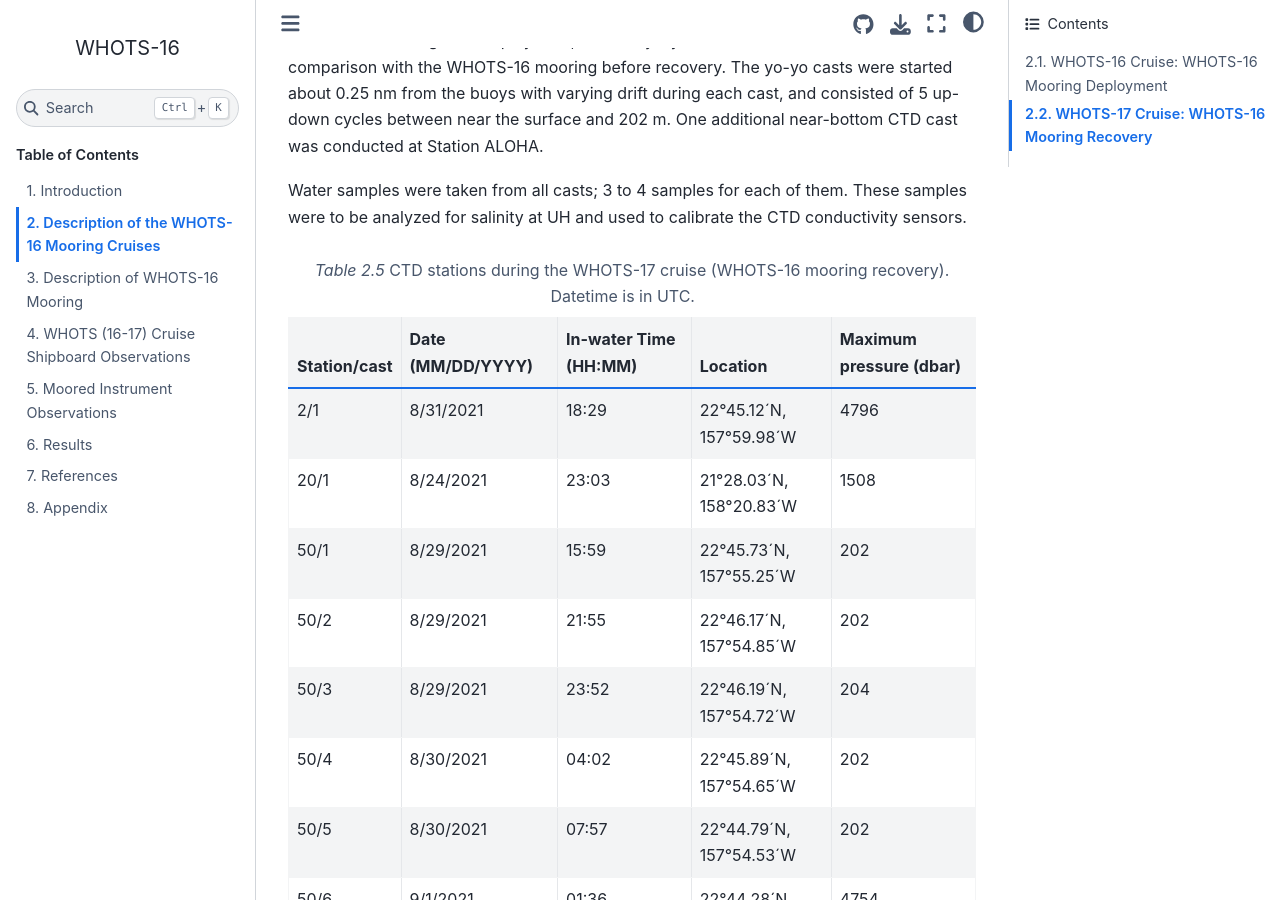
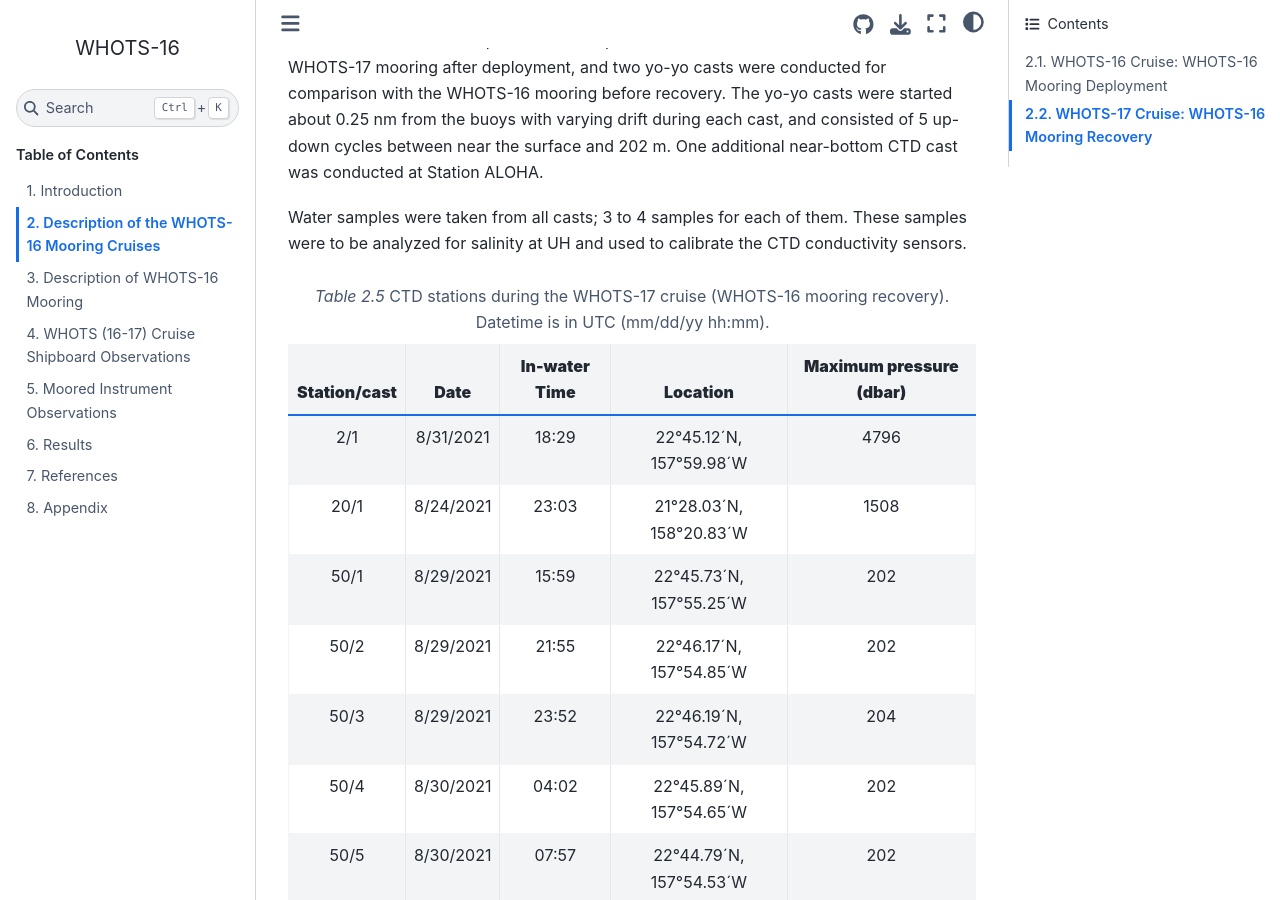
Before and after one commit to hot-dogs/whots16-data-report, a Sphinx documentation site: the page built from docs/source/2_section.md, in a window 1280 px wide and 900 px high, scrolled down 4652 px. Built offline with Sphinx 7.4.7 and the Sphinx Book theme 1.1.4, drawn with Linux system fonts in a browser that asks for light colours; cross-references to code outside the pages are shown as plain code; some of the changed text lies outside the part shown.

Commit message:
fixed tables

````diff
--- a/docs/source/2_section.md
+++ b/docs/source/2_section.md
@@ -14,19 +14,19 @@
 :class: sd-m-auto
 :align: center
 :name: table-1
-|             Name             |        Title or function         | Affiliation |
-|:----------------------------:|:--------------------------------:|:-----------:|
-|      Plueddeman, Albert      |         Chief Scientist          |    WHOI     |
-|         Pietro, Ben          |   Senior Engineering Assistant   |    WHOI     |
-|       Graham, Raymond        |        Research Associate        |    WHOI     |
-|       Maloney, Kelsey        |        Student Assistant         |     UH      |
-|       Fitzgerald, Dan        |  Marine Electronics Technician   |     UH      |
-|        Rohrer, Tully         |        Research Associate        |     UH      |
-| Santiago-Mandujano, Fernando |        Research Associate        |     UH      |
-|         Tabata, Ryan         | Research Oceanography Specialist |     UH      |
-|         Howins, Noah         |     Undergraduate Volunteer      |     UH      |
-|        Pezoa, Sergio         |            Scientist             |    ESRL     |
-|        Gonzales, Sean        |     Undergraduate Volunteer      |     HPU     |
+|           **Name**           |      **Title or function**       | **Affiliation** |
+|:----------------------------:|:--------------------------------:|:---------------:|
+|      Plueddeman, Albert      |         Chief Scientist          |      WHOI       |
+|         Pietro, Ben          |   Senior Engineering Assistant   |      WHOI       |
+|       Graham, Raymond        |        Research Associate        |      WHOI       |
+|       Maloney, Kelsey        |        Student Assistant         |       UH        |
+|       Fitzgerald, Dan        |  Marine Electronics Technician   |       UH        |
+|        Rohrer, Tully         |        Research Associate        |       UH        |
+| Santiago-Mandujano, Fernando |        Research Associate        |       UH        |
+|         Tabata, Ryan         | Research Oceanography Specialist |       UH        |
+|         Howins, Noah         |     Undergraduate Volunteer      |       UH        |
+|        Pezoa, Sergio         |            Scientist             |      ESRL       |
+|        Gonzales, Sean        |     Undergraduate Volunteer      |       HPU       |
 
 ```
 
@@ -53,24 +53,23 @@
 samples were to be analyzed for salinity at UH and used to calibrate the CTD
 conductivity sensors.
 
-```{table} CTD stations occupied during the WHOTS-16 cruise (Datetime is in UTC)
+```{table} CTD stations occupied during the WHOTS-16 cruise (Datetime is in mm/dd/yyyy hh:mm)
 :class: sd-m-auto
 :align: center
 :name: table-2
-
-| Station/cast | Date (MM/DD/YYYY) | In-water Time (HH:MM) | Location                  | Maximum pressure (dbar) |
-|:-------------|:------------------|:----------------------|:--------------------------|:------------------------|
-| 20/1         | 10/05/2019        | 01:51                 | 21°28.164´N, 158°21.552´W | 1502                    |
-| 52/1         | 10/10/2019        | 16:38                 | 22°40.391´N, 157°58.744´W | 215                     |
-| 52/2         | 10/10/2019        | 19:55                 | 22°40.551´N, 157°58.679´W | 211                     |
-| 52/3         | 10/10/2019        | 23:58                 | 22°40.790´N, 157°58.635´W | 211                     |
-| 52/4         | 10/11/2019        | 04:05                 | 22°41.023´N, 157°58.256´W | 211                     |
-| 52/5         | 10/11/2019        | 07:55                 | 22°40.551´N, 157°58.323´W | 209                     |
-| 50/1         | 10/06/2019        | 16:10                 | 22°45.101`N, 157°55.049´W | 213                     |
-| 50/2         | 10/06/2019        | 20:03                 | 22°44.962´N, 157°54.839´W | 211                     |
-| 50/3         | 10/07/2019        | 00:04                 | 22°45.136´N, 157°55.144´W | 218                     |
-| 50/4         | 10/07/2019        | 04:08                 | 22°45.209´N, 157°55.006´W | 211                     |
-| 50/5         | 10/07/2019        | 07:56                 | 22°44.787´N, 157°55.066´W | 210                     |
+| **Station/cast** |  **Date**  | **In-water Time** |       **Location**        | **Maximum pressure (dbar)** |
+|:----------------:|:----------:|:-----------------:|:-------------------------:|:---------------------------:|
+|       20/1       | 10/05/2019 |       01:51       | 21°28.164´N, 158°21.552´W |            1502             |
+|       52/1       | 10/10/2019 |       16:38       | 22°40.391´N, 157°58.744´W |             215             |
+|       52/2       | 10/10/2019 |       19:55       | 22°40.551´N, 157°58.679´W |             211             |
+|       52/3       | 10/10/2019 |       23:58       | 22°40.790´N, 157°58.635´W |             211             |
+|       52/4       | 10/11/2019 |       04:05       | 22°41.023´N, 157°58.256´W |             211             |
+|       52/5       | 10/11/2019 |       07:55       | 22°40.551´N, 157°58.323´W |             209             |
+|       50/1       | 10/06/2019 |       16:10       | 22°45.101`N, 157°55.049´W |             213             |
+|       50/2       | 10/06/2019 |       20:03       | 22°44.962´N, 157°54.839´W |             211             |
+|       50/3       | 10/07/2019 |       00:04       | 22°45.136´N, 157°55.144´W |             218             |
+|       50/4       | 10/07/2019 |       04:08       | 22°45.209´N, 157°55.006´W |             211             |
+|       50/5       | 10/07/2019 |       07:56       | 22°44.787´N, 157°55.066´W |             210             |
 ```
 
 Also, continuous ADCP and near-surface thermosalinograph data were obtained
@@ -86,14 +85,13 @@
 :class: sd-m-auto
 :align: center
 :name: table-3
-
-|      Parameters      | OS75BB | OS75NB |
-|:--------------------:|:------:|:------:|
-| Sample interval (s)  |  300   |  300   |
-|    Number of bins    |   80   |   55   |
-|    Bin Length (m)    |   8    |   16   |
-| Transducer depth (m) |   5    |   5    |
-| Blanking length (m)  |   8    |   8    |
+|    **Parameters**    | **OS75BB** | **OS75NB** |
+|:--------------------:|:----------:|:----------:|
+| Sample interval (s)  |    300     |    300     |
+|    Number of bins    |     80     |     55     |
+|    Bin Length (m)    |     8      |     16     |
+| Transducer depth (m) |     5      |     5      |
+| Blanking length (m)  |     8      |     8      |
 ```
 
 Near-surface temperature and salinity data during the WHOTS-16 cruise were
@@ -135,15 +133,15 @@
 :class: sd-m-auto
 :align: center
 :name: table-4
-|             Name             |       Title or function       | Affiliation |
-|:----------------------------:|:-----------------------------:|:-----------:|
-|      Plueddeman, Albert      |        Chief Scientist        |    WHOI     |
-|      Hasbrouck, Emerson      | Senior Engineering Assistant  |    WHOI     |
-|       Fitzgerald, Dan        | Marine Electronics Technician |     UH      |
-| Santiago-Mandujano, Fernando |      Research Associate       |     UH      |
-|      Jackson, Caroline       |       Graduate Student        |     UH      |
-|       Maloney, Kelsey        |       Student Assistant       |     UH      |
-|        Harris, James         |       Student Assistant       |     HPU     |
+|           **Name**           |     **Title or function**     | **Affiliation** |
+|:----------------------------:|:-----------------------------:|:---------------:|
+|      Plueddeman, Albert      |        Chief Scientist        |      WHOI       |
+|      Hasbrouck, Emerson      | Senior Engineering Assistant  |      WHOI       |
+|       Fitzgerald, Dan        | Marine Electronics Technician |       UH        |
+| Santiago-Mandujano, Fernando |      Research Associate       |       UH        |
+|      Jackson, Caroline       |       Graduate Student        |       UH        |
+|       Maloney, Kelsey        |       Student Assistant       |       UH        |
+|        Harris, James         |       Student Assistant       |       HPU       |
 
 ```
 
@@ -171,22 +169,22 @@
 samples were to be analyzed for salinity at UH and used to calibrate the CTD
 conductivity sensors.
 
-```{table} CTD stations during the WHOTS-17 cruise (WHOTS-16 mooring recovery). Datetime is in UTC.
+```{table} CTD stations during the WHOTS-17 cruise (WHOTS-16 mooring recovery). Datetime is in UTC (mm/dd/yy hh:mm).
 :class: sd-m-auto
 :align: center
 :name: table-5
-| Station/cast | Date (MM/DD/YYYY) | In-water Time (HH:MM) | Location                | Maximum pressure (dbar) |
-|:-------------|:------------------|:----------------------|:------------------------|:------------------------|
-| 2/1          | 8/31/2021         | 18:29                 | 22°45.12´N, 157°59.98´W | 4796                    |
-| 20/1         | 8/24/2021         | 23:03                 | 21°28.03´N, 158°20.83´W | 1508                    |
-| 50/1         | 8/29/2021         | 15:59                 | 22°45.73´N, 157°55.25´W | 202                     |
-| 50/2         | 8/29/2021         | 21:55                 | 22°46.17´N, 157°54.85´W | 202                     |
-| 50/3         | 8/29/2021         | 23:52                 | 22°46.19´N, 157°54.72´W | 204                     |
-| 50/4         | 8/30/2021         | 04:02                 | 22°45.89´N, 157°54.65´W | 202                     |
-| 50/5         | 8/30/2021         | 07:57                 | 22°44.79´N, 157°54.53´W | 202                     |
-| 50/6         | 9/1/2021          | 01:36                 | 22°44.28´N, 157°54.14´W | 4754                    |
-| 52/1         | 8/27/2021         | 19:58                 | 22°40.69´N, 157°58.38´W | 202                     |
-| 52/2         | 8/28/2021         | 04:00                 | 22°40.67´N, 157°58.73´W | 202                     |
+| **Station/cast** | **Date**  | **In-water Time** |      **Location**       | **Maximum pressure (dbar)** |
+|:----------------:|:---------:|:-----------------:|:-----------------------:|:---------------------------:|
+|       2/1        | 8/31/2021 |       18:29       | 22°45.12´N, 157°59.98´W |            4796             |
+|       20/1       | 8/24/2021 |       23:03       | 21°28.03´N, 158°20.83´W |            1508             |
+|       50/1       | 8/29/2021 |       15:59       | 22°45.73´N, 157°55.25´W |             202             |
+|       50/2       | 8/29/2021 |       21:55       | 22°46.17´N, 157°54.85´W |             202             |
+|       50/3       | 8/29/2021 |       23:52       | 22°46.19´N, 157°54.72´W |             204             |
+|       50/4       | 8/30/2021 |       04:02       | 22°45.89´N, 157°54.65´W |             202             |
+|       50/5       | 8/30/2021 |       07:57       | 22°44.79´N, 157°54.53´W |             202             |
+|       50/6       | 9/1/2021  |       01:36       | 22°44.28´N, 157°54.14´W |            4754             |
+|       52/1       | 8/27/2021 |       19:58       | 22°40.69´N, 157°58.38´W |             202             |
+|       52/2       | 8/28/2021 |       04:00       | 22°40.67´N, 157°58.73´W |             202             |
 ```
 
 Also, continuous ADCP and near-surface thermosalinograph data were obtained
@@ -202,14 +200,13 @@
 :class: sd-m-auto
 :align: center
 :name: table-6
-
-|      Parameters      | OS75BB | OS75NB |
-|:--------------------:|:------:|:------:|
-| Sample interval (s)  |  300   |  300   |
-|    Number of bins    |   80   |   55   |
-|    Bin Length (m)    |   8    |   16   |
-| Transducer depth (m) |   5    |   5    |
-| Blanking length (m)  |   8    |   8    |
+|    **Parameters**    | **OS75BB** | **OS75NB** |
+|:--------------------:|:----------:|:----------:|
+| Sample interval (s)  |    300     |    300     |
+|    Number of bins    |     80     |     55     |
+|    Bin Length (m)    |     8      |     16     |
+| Transducer depth (m) |     5      |     5      |
+| Blanking length (m)  |     8      |     8      |
 ```
 
 Near-surface temperature and salinity data during the WHOTS-17 cruise were
````
Also changed, not shown: docs/source/3_section.md (+34 -35 lines), docs/source/4_section.md (+9 -9 lines), docs/source/5_section.md (+94 -94 lines), docs/source/6_section.md (+2 -2 lines).
